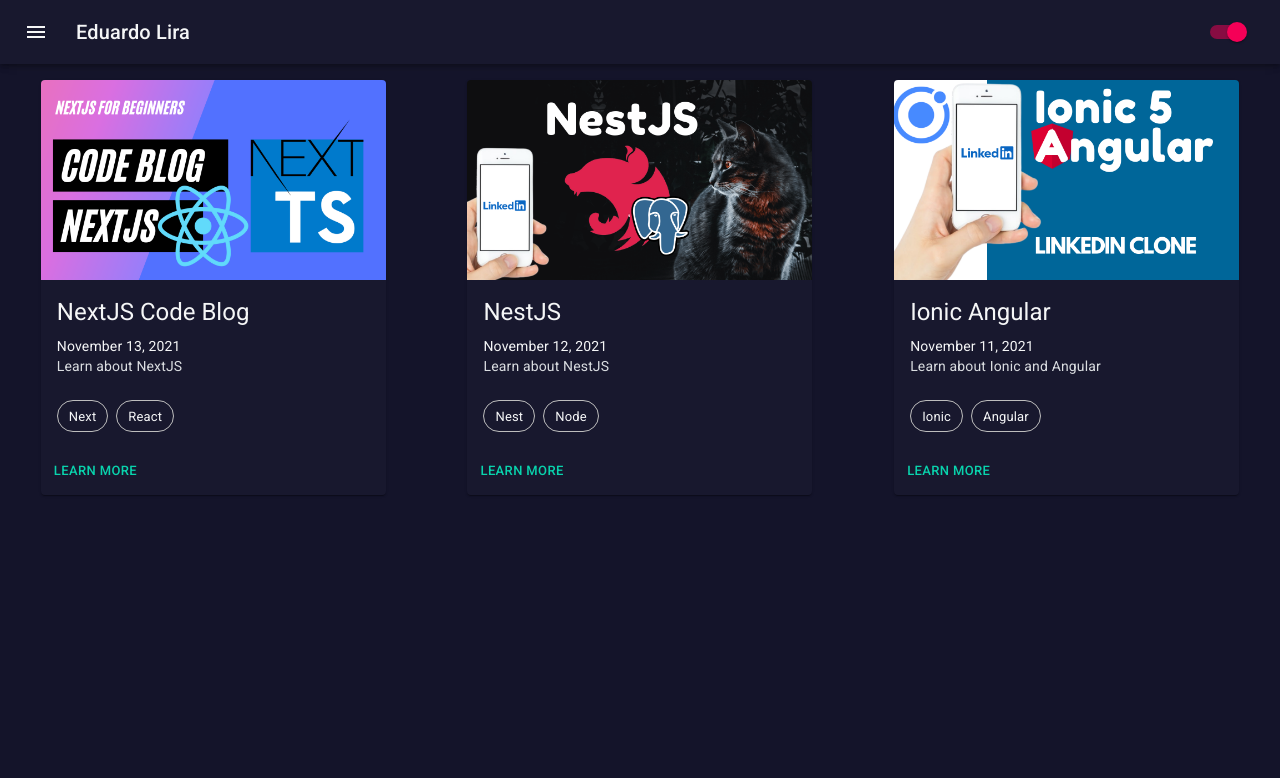
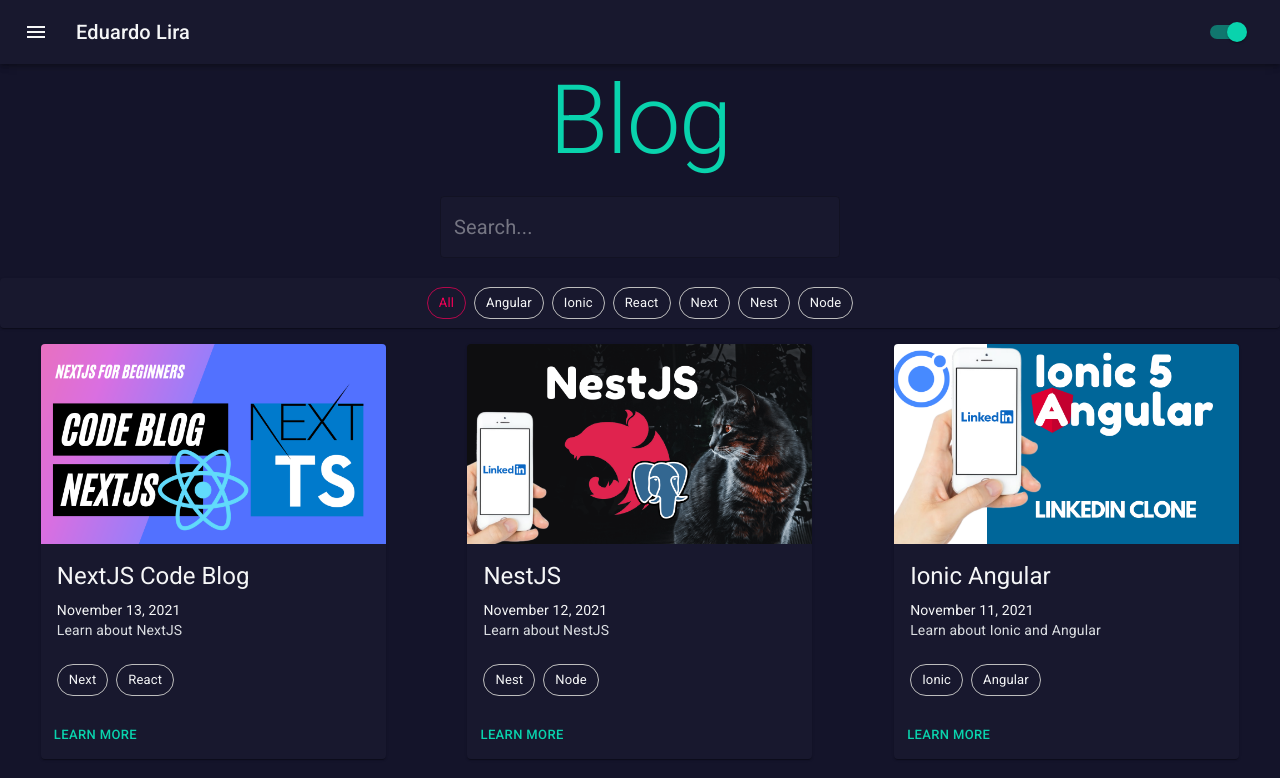
Before and after one commit to eduardolirainfo/nextjsnewsite, a Next.js app: page /blog in a window 1280 px wide. Shown: the top 778 px of the page. Built offline with nearby package versions, Linux system fonts and the light colour scheme.

Commit message:
tags and blog adjustes

```diff
--- a/components/Header.component.tsx
+++ b/components/Header.component.tsx
@@ -40,7 +40,7 @@
                     </Typography>
                     <Switch checked={mode === 'dark'}
                         onChange={onChange}
-                        color='secondary' />
+                        color='primary' />
 
                 </Toolbar>
             </AppBar>
--- a/pages/blog.tsx
+++ b/pages/blog.tsx
@@ -1,23 +1,99 @@
 import type { GetStaticProps, InferGetStaticPropsType, NextPage } from 'next'
+import { ChangeEvent, useEffect, useState } from 'react'
 import Head from 'next/head'
 
 import fs from 'fs'
 import path from 'path'
 import matter from 'gray-matter'
 import { Post } from '../models/Post.interface'
-import { Badge, Typography, Box, Divider } from '@mui/material'
-import MailIcon from '@mui/icons-material/Mail'
+import { Tag, tagFilters } from '../models/Tag'
+
+import { TextField, Typography, Chip, Stack, Paper } from '@mui/material';
+import SearchIcon from '@mui/icons-material/Search';
+
 import CardComponent from '../components/Card.component'
 
 const Blog: NextPage = ({
     posts,
 }: InferGetStaticPropsType<typeof getStaticProps>) => {
+    const [filteredPosts, setFilteredPosts] = useState<Post[]>(posts)
+    const [postTitles, setPostTitles] = useState<string[]>(posts.map((post: Post) => post.metaData.title.toLowerCase()))
+    const [searchString, setSearchString] = useState('')
+    const [isAllTag, setIsAllTag] = useState(true)
+    const [tags, setTags] = useState<Tag[]>([])
+
+    useEffect(() => {
+        const filteredPostsTitles: string[] = [...postTitles].filter(
+            (title: string) => title.indexOf(searchString.trim().toLowerCase()) !== -1
+        )
+        const refilteredPosts: Post[] = [...posts].filter((post: Post) =>
+            filteredPostsTitles.includes(post.metaData.title.toLowerCase())
+        )
+        setFilteredPosts(refilteredPosts)
+    }, [searchString, postTitles, posts])
+
+    useEffect(() => {
+        if (tags.length > 0) {
+            setIsAllTag(false)
+        } else {
+            setIsAllTag(true)
+        }
+    }, [tags])
+
     return (
         <>
+            <Typography align='center' color='primary' variant='h1'>
+                Blog
+            </Typography>
+            <Paper component='form' sx={{ width: 400, margin: '20px auto', boxShadow: 0 }}>
+                <TextField style={{ width: 400 }}
+                    placeholder='Search...'
+                    value={searchString}
+                    onChange={(e: ChangeEvent<HTMLInputElement>) => setSearchString(e.target.value)}
+                    inputProps={{
+                        style: {
+                            fontSize: 20,
+                        },
+                        startAdornment: (
+                            <SearchIcon style={{ fontSize: 30, marginRight: 8 }} />
+
+                        )
+                    }}
+                />
+            </Paper>
+            <Paper sx={{ height: 50, display: 'flex', alignItems: 'center', justifyContent: 'center' }}>
+                <Stack direction='row' spacing={1}>
+                    <Chip onClick={() => {
+                        setTags([])
+                        setIsAllTag(true)
+                    }}
+                        label='All'
+                        variant='outlined'
+                        color={isAllTag ? 'secondary' : 'default'} />
+                    {tagFilters.map((tag: Tag, index: number) => (
+                        <Chip onClick={() => {
+                            if (!tags.includes(tag)) {
+                                setTags([...tags, tag])
+                            } else {
+                                const selectedTags = [...tags].filter(
+                                    (selectedTags: Tag) => selectedTags !== tag
+                                )
+                                setTags(selectedTags)
+                            }
+                        }} label={tag} variant='outlined' color={tags.includes(tag) ? 'secondary' : 'default'} key={index} />
+                    ))}
+                </Stack>
+            </Paper>
+
             <div style={{ display: 'flex' }}>
-                {posts.map((post: Post, index: number) => (
-                    <CardComponent key={index} post={post} />
-                ))}
+                {filteredPosts.map((post: Post, index: number) => {
+                    if (!isAllTag &&
+                        post.metaData.tags.some((tag: Tag) => tags.includes(tag))
+                    ) {
+                        return <CardComponent key={index} post={post} />
+                    } else if (isAllTag)
+                        return <CardComponent key={index} post={post} />
+                })}
             </div>
         </>
     )
```
Also changed, not shown: learn/typescript/extra.mdx (added, +13 -0 lines), learn/typescript/types.mdx (added, +14 -0 lines).
